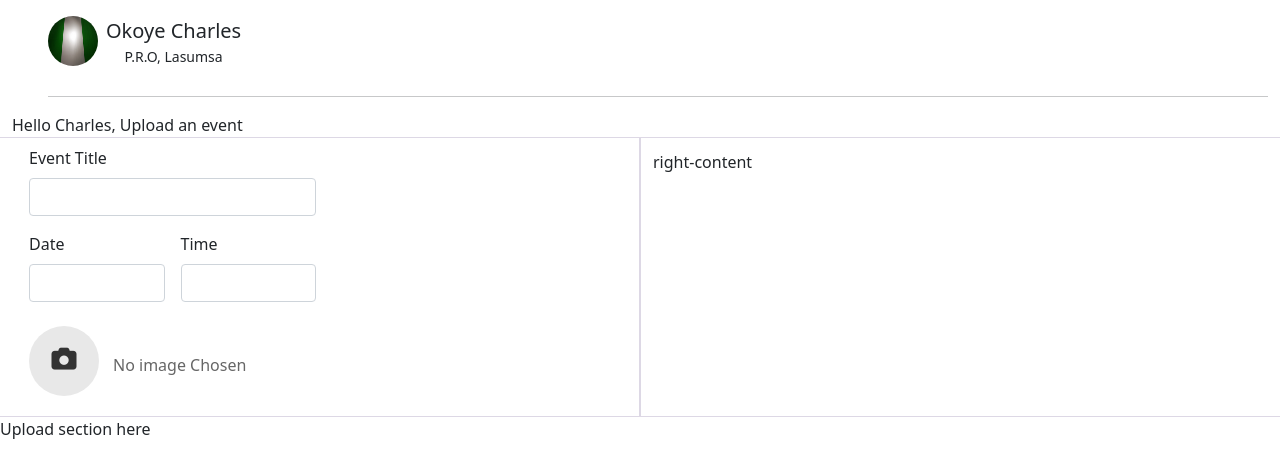
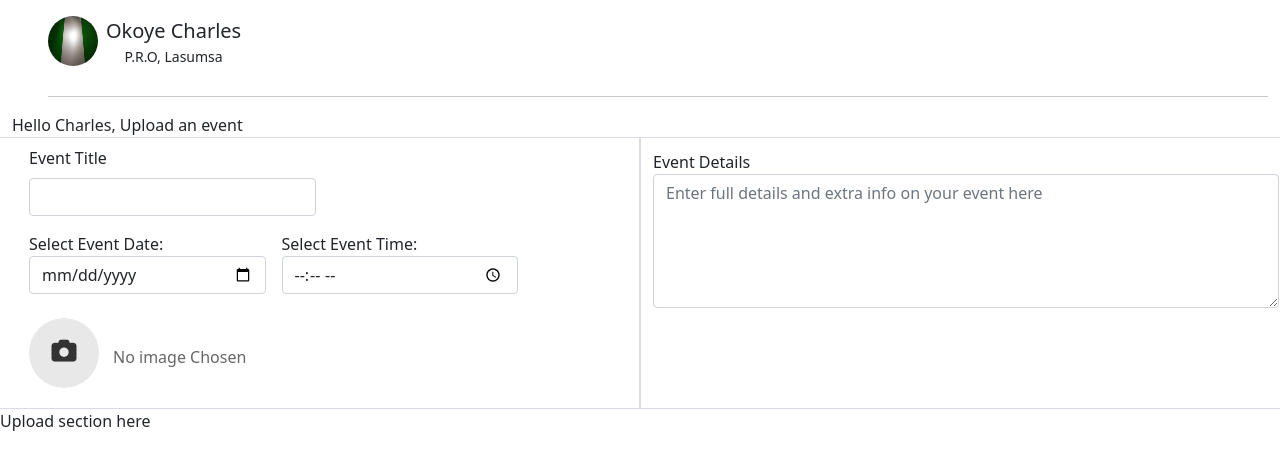
Before and after one commit to Daaloray/events, a plain HTML site: page index.html in a window 1280 px wide. Drawn offline with nearby package versions, Linux system fonts and the light colour scheme.

Commit message:
Creating Dashboard

```diff
--- a/index.html
+++ b/index.html
@@ -21,6 +21,8 @@
     <link rel="stylesheet" href="media.css">
     <link rel="stylesheet" href="effect.css">
     <link rel="stylesheet" href="https://cdnjs.cloudflare.com/ajax/libs/font-awesome/6.4.0/css/all.min.css" />
+    <link rel="stylesheet" href="https://cdnjs.cloudflare.com/ajax/libs/bootstrap-datepicker/1.10.1/css/bootstrap-datepicker.min.css">
+
 </head>
 
 
@@ -47,27 +49,39 @@
 <div class="row">
 
       <div class="left-content container-fluid col-sm-6 themed-grid-col pt-2 ps-sm-3 ">
-        <div class="col-md-6 ps-lg-4 ps-sm-3">
-          <label for="" class="form-label">Event Title</label>
-          <input type="text" class="form-control " id="" required>
+        <div class="col-md-6 ps-lg-4 ps-sm-3 form-group">
+          <label for="eventName" class="form-label">Event Title</label>
+          <input type="text" class="form-control " id="eventName" required>
         </div>
 
         <div class="row g-3 ps-lg-4 px-sm-2 pt-3 ps-sm-3 ">
 
-          <div class="col-md-3">
-            <label for="validationServer05" class="form-label">Date</label>
-            <input type="text" class="form-control" id="" required>
-            <div class="invalid-feedback">
-              Please provide a valid Date for your Event.
-            </div>
+          <div class="col-md-5  form-group">
+              <label for="datepicker">Select Event Date:</label>
+
+                <input type="date" class="form-control" id="datepicker" >
+                <!--<div class="input-group-append">
+                  <span class="input-group-text">
+                    <i class="fa fa-calendar-alt"></i>
+                  </span>
+                </div>-->
+
           </div>
-          <div class="col-md-3">
-            <label for="validationServer05" class="form-label">Time</label>
-            <input type="text" class="form-control " id="validationServer05" required>
-            <div class="invalid-feedback">
-              Please provide a valid Time for your Event.
-            </div>
-          </div>
+
+          <div class="col-md-5  form-group">
+            <label for="timepicker">Select Event Time:</label>
+
+              <input type="time" class="form-control" id="timepicker" >
+              <!--<div class="input-group-append">
+                <span class="input-group-text">
+                  <i class="fa fa-calendar-alt"></i>
+                </span>
+              </div>-->
+
+        </div>
+
+
+
 
         </div>
 
@@ -84,7 +98,14 @@
 
 
 
-      <div class="right-content container-fluid col-sm-6 themed-grid-col  ">right-content</div>
+      <div class="right-content container-fluid col-sm-6 themed-grid-col  ">
+        <label for="eventarea">Event Details</label>
+        <div class="form-group">
+          <textarea class="form-control h-100" id="eventarea" rows="5" placeholder="Enter full details and extra info on your event here"></textarea>
+        </div>
+
+
+      </div>
 </div>
 
       <div class="upload">Upload section here</div>
@@ -109,6 +130,9 @@
 
 
 
+    <script src="https://code.jquery.com/jquery-3.6.0.min.js"></script>
+    <script src="https://cdnjs.cloudflare.com/ajax/libs/bootstrap-datepicker/1.10.1/js/bootstrap-datepicker.min.js"></script>
+
 
     <script src="./script.js"></script>
 </body>
--- a/script.js
+++ b/script.js
@@ -9,3 +9,13 @@ fileInput.addEventListener('change', (event) => {
   fileLabel.textContent = trimmedFileName;
   checkIcon.style.display = "inline";
 });
+
+
+
+
+$(document).ready(function() {
+    $('#datepicker').datepicker({
+      format: 'yyyy-mm-dd',
+      autoclose: true
+    });
+  });
```
Also changed, not shown: transfer.txt.
